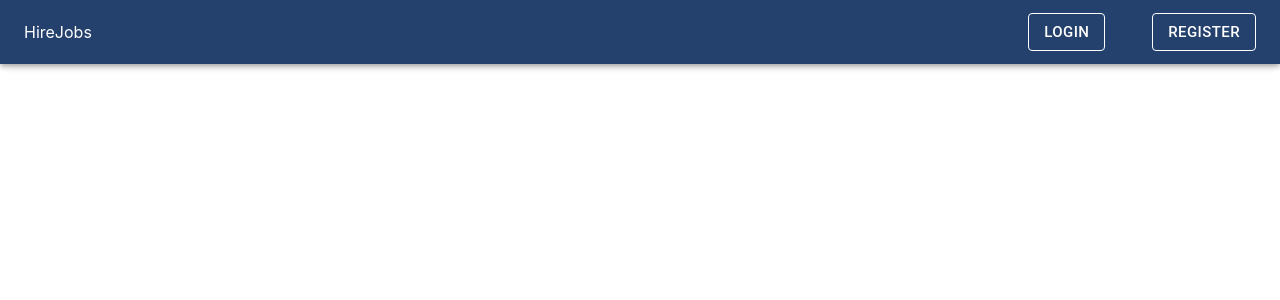
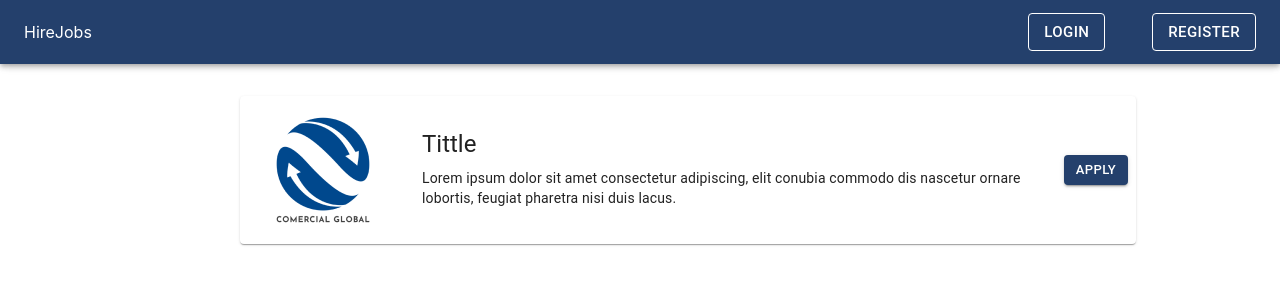
Before and after one commit to PracticaProfesional-2023/FrontEnd, a React (Create React App) app: page /hirejobs/jobs in a window 1280 px wide. Shown: the top 300 px of the page. Built offline with nearby package versions, Linux system fonts and the light colour scheme.

Commit message:
:sparkles: Added jobcards component

```diff
--- /dev/null
+++ b/src/components/JobCards.js
@@ -0,0 +1,44 @@
+import * as React from 'react';
+import Box from '@mui/material/Box';
+import Card from '@mui/material/Card';
+import CardActions from '@mui/material/CardActions';
+import CardContent from '@mui/material/CardContent';
+import Button from '@mui/material/Button';
+import Typography from '@mui/material/Typography';
+import Image_Placeholder from '../assets/Image_Placeholder.png'
+import {ThemeProvider} from '@mui/material';
+import { theme } from '../Style/Theming';
+
+
+function JobCards({jobTittle, descripcion }) {
+    return (
+        <ThemeProvider theme={theme}>
+        <Card
+            sx={{ minWidth: 275 }}
+        >
+            <Box
+                display='flex'
+                flexDirection="row"
+                justifyContent="center"
+                alignItems="left"
+                sx={{ my: 2}}
+            >
+                <img src = {Image_Placeholder} alt='logo' width="20%"/>
+                <CardContent>
+                    <Typography variant="h5" component="div">
+                        {jobTittle}
+                    </Typography>
+                    <Typography variant="body2" sx={{mt: 1}}>
+                        {descripcion}
+                    </Typography>
+                </CardContent>
+                <CardActions>
+                    <Button variant="contained" color="primary" size="small">Apply</Button>
+                </CardActions>
+            </Box>
+        </Card>
+        </ThemeProvider>
+    );
+}
+
+export default JobCards;
--- a/src/pages/Home/Jobs.js
+++ b/src/pages/Home/Jobs.js
@@ -1,9 +1,22 @@
 import * as React from 'react';
+import JobCards from '../../components/JobCards';
+import { Box, Grid } from '@mui/material';
 
 function Jobs() {
 
   return (
       <div>
+        <Box
+          sx={{my: '12vh', ml: '30vh'}}
+          minHeight="100%"
+          width="70%"
+          >
+          <Grid container  rowSpacing={{ md: 3}}  columns={1}>
+            <Grid item xs={4} md={2} mdOffset="auto" >
+              < JobCards jobTittle={"Tittle"} descripcion={"Lorem ipsum dolor sit amet consectetur adipiscing, elit conubia commodo dis nascetur ornare lobortis, feugiat pharetra nisi duis lacus. "}/>
+            </Grid>
+          </Grid>
+        </Box>
       </div>
   )
 }
```
Also changed, not shown: src/assets/Image_Placeholder.png (added).
